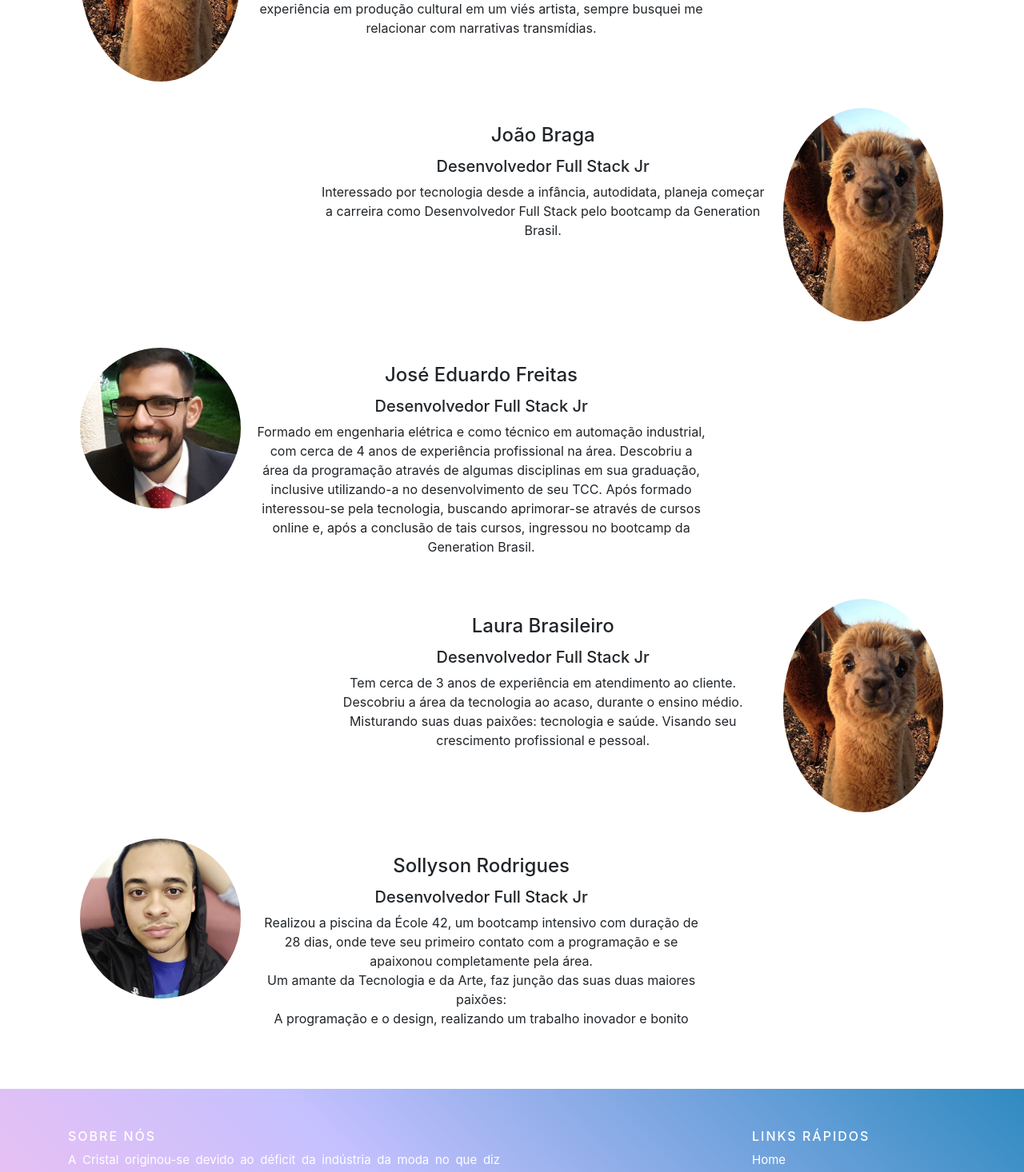
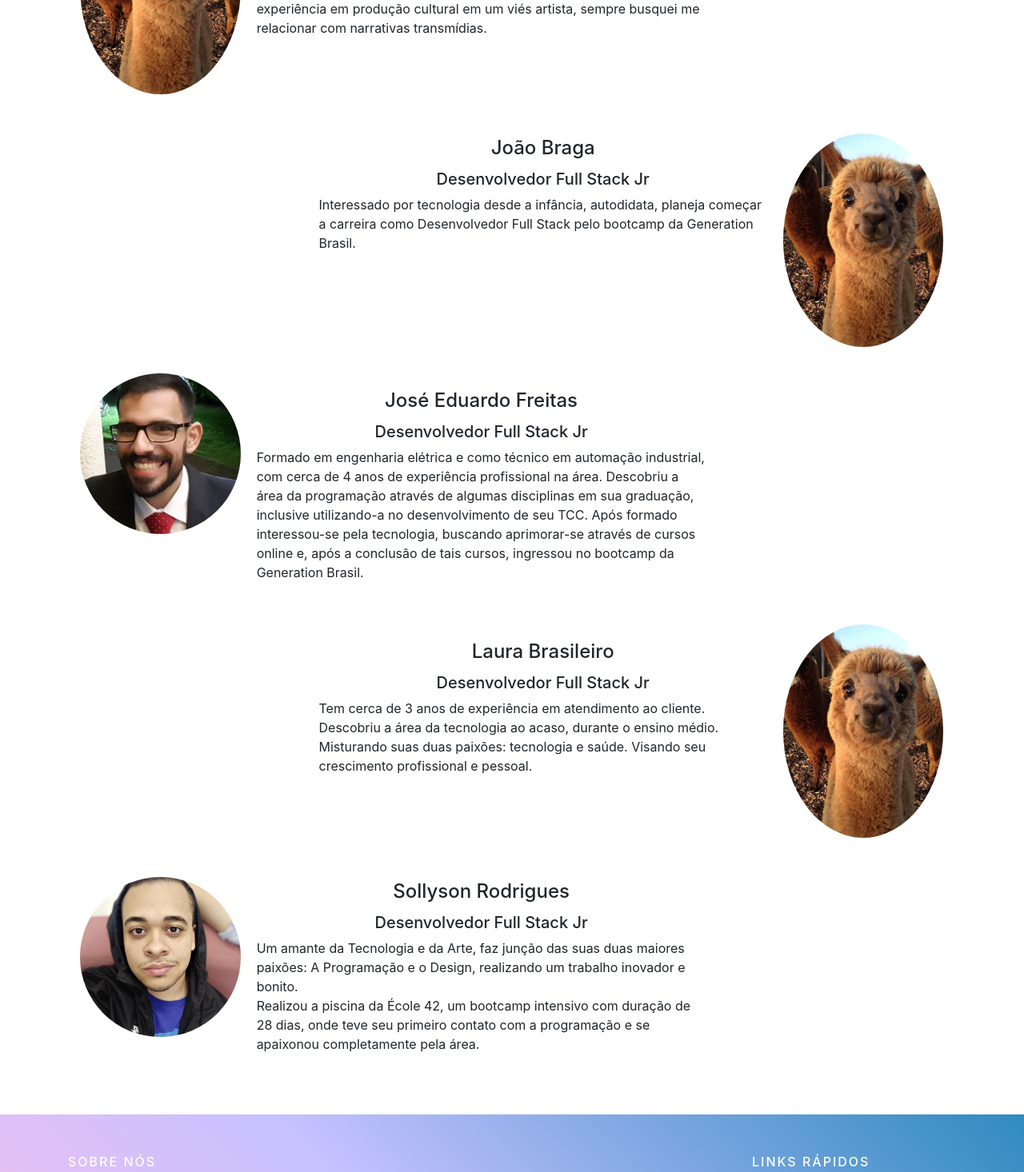
Before and after one commit to EduCFreitas/cristal-angular, an Angular app in the folder cristal/: page /sobre-nos in a window 1280 px wide. Shown: the part 840-2306 px from the top of the page at 80% size. Built offline with nearby package versions, Linux system fonts and the light colour scheme.

Commit message:
Ajuste no posicionamento dos card na sessão equipe

```diff
--- a/cristal/src/app/sobre-nos/sobre-nos.component.html
+++ b/cristal/src/app/sobre-nos/sobre-nos.component.html
@@ -5,9 +5,16 @@
       <div class="row">
         <div class="col-12 text-center mt-5">
           <h1 class="display-4 mb-3">O Projeto</h1>
-                <p class="lead">Motivados pelo trabalho de conclusão de curso da modelista Beatriz dos Santos Chinello, a qual observou o déficit da indústria da moda no que diz respeito à inclusão de pessoas com limitação de movimentação e deficiência física, desenvolvemos este site que, além de ser uma loja virtual voltada a tal público, também promove sua inclusão.</p>
-                <p class="lead">Beatriz buscou uma forma de suprir tal déficit da indústria através da criação de peças de vestuário para crianças com osteogênese imperfeita, também conhecida como “síndrome dos ossos de vidro” ou “síndrome dos ossos de cristal”. Tais peças visam o maior conforto das crianças, como também a maior proteção física de seus corpos, devido à suas condições de maior fragilidade.</p>
-                <p class="lead">O nome Cristal tem como objetivo evidenciar o preciosismo da vida das crianças que possuem a condição da síndrome de osteogênese imperfeita.</p>
+          <p class="lead">Motivados pelo trabalho de conclusão de curso da modelista Beatriz dos Santos Chinello, a qual
+            observou o déficit da indústria da moda no que diz respeito à inclusão de pessoas com limitação de
+            movimentação e deficiência física, desenvolvemos este site que, além de ser uma loja virtual voltada a tal
+            público, também promove sua inclusão.</p>
+          <p class="lead">Beatriz buscou uma forma de suprir tal déficit da indústria através da criação de peças de
+            vestuário para crianças com osteogênese imperfeita, também conhecida como “síndrome dos ossos de vidro” ou
+            “síndrome dos ossos de cristal”. Tais peças visam o maior conforto das crianças, como também a maior
+            proteção física de seus corpos, devido à suas condições de maior fragilidade.</p>
+          <p class="lead">O nome Cristal tem como objetivo evidenciar o preciosismo da vida das crianças que possuem a
+            condição da síndrome de osteogênese imperfeita.</p>
         </div>
       </div>
     </div>
@@ -23,14 +30,17 @@
 
       <div class="card2 mt-2 mb-2 col-sm-12 col-md-12 col-lg-9 mr-auto rounded-lg py-2 mb-3">
         <div class="row no-gutters">
-                    <div class="col-md-3 div-img-card">
+          <div class="col-md-3 div-img-card mt-3">
             <img src="assets/card-anne.jpg" class="card-img rounded-circle text-center" alt="foto da Anne">
           </div>
           <div class="col-md-9">
             <div class="card-body text-center">
               <h4 class="card-title">Anne Motta</h4>
               <h5 class="card-subtible">Desenvolvedor Full Stack Jr</h5>
-                            <p class="card-text">Redescobri a tecnologia através de um curso introdutório em C# e me apaixonei. Acredito no desenvolvimento da sociedade através de narrativas pluriversais e o rompimento da estrutura padronizada. Tenho experiência em produção cultural em um viés artista, sempre busquei me relacionar com narrativas transmídias.</p>
+              <p class="card-text">Redescobri a tecnologia através de um curso introdutório em C# e me apaixonei.
+                Acredito no desenvolvimento da sociedade através de narrativas pluriversais e o rompimento da estrutura
+                padronizada. Tenho experiência em produção cultural em um viés artista, sempre busquei me relacionar com
+                narrativas transmídias.</p>
             </div>
           </div>
         </div>
@@ -42,10 +52,11 @@
             <div class="card-body text-center">
               <h4 class="card-title">João Braga</h4>
               <h5 class="card-subtible">Desenvolvedor Full Stack Jr</h5>
-                            <p class="card-text">Interessado por tecnologia desde a infância, autodidata, planeja começar a carreira como Desenvolvedor Full Stack pelo bootcamp da Generation Brasil.</p>
+              <p class="card-text">Interessado por tecnologia desde a infância, autodidata, planeja começar a carreira
+                como Desenvolvedor Full Stack pelo bootcamp da Generation Brasil.</p>
             </div>
           </div>
-                    <div class="col-md-3 div-img-card">
+          <div class="col-md-3 div-img-card mt-3">
             <img src="assets/card-joao.jpg" class="card-img rounded-circle" alt="foto do João">
           </div>
         </div>
@@ -53,14 +64,18 @@
 
       <div class="card2 mb-2 col-sm-12 col-md-12 col-lg-9 mr-auto rounded-lg py-2 mb-3">
         <div class="row no-gutters">
-                    <div class="col-md-3 div-img-card">
+          <div class="col-md-3 div-img-card mt-4gki">
             <img src="assets/card-eduardo.png" class="card-img rounded-circle" alt="foto do Eduardo">
           </div>
           <div class="col-md-9">
             <div class="card-body text-center">
               <h4 class="card-title">José Eduardo Freitas</h4>
               <h5 class="card-subtible">Desenvolvedor Full Stack Jr</h5>
-                            <p class="card-text">Formado em engenharia elétrica e como técnico em automação industrial, com cerca de 4 anos de experiência profissional na área. Descobriu a área da programação através de algumas disciplinas em sua graduação, inclusive utilizando-a no desenvolvimento de seu TCC. Após formado interessou-se pela tecnologia, buscando aprimorar-se através de cursos online e, após a conclusão de tais cursos, ingressou no bootcamp da Generation Brasil.</p>
+              <p class="card-text">Formado em engenharia elétrica e como técnico em automação industrial, com cerca de 4
+                anos de experiência profissional na área. Descobriu a área da programação através de algumas disciplinas
+                em sua graduação, inclusive utilizando-a no desenvolvimento de seu TCC. Após formado interessou-se pela
+                tecnologia, buscando aprimorar-se através de cursos online e, após a conclusão de tais cursos, ingressou
+                no bootcamp da Generation Brasil.</p>
             </div>
           </div>
         </div>
@@ -72,7 +87,9 @@
             <div class="card-body text-center">
               <h4 class="card-title">Laura Brasileiro</h4>
               <h5 class="card-subtible">Desenvolvedor Full Stack Jr</h5>
-                            <p class="card-text">Tem cerca de 3 anos de experiência em atendimento ao cliente. Descobriu a área da tecnologia ao acaso, durante o ensino médio. Misturando suas duas paixões: tecnologia e saúde. Visando seu crescimento profissional e pessoal.</p>
+              <p class="card-text">Tem cerca de 3 anos de experiência em atendimento ao cliente. Descobriu a área da
+                tecnologia ao acaso, durante o ensino médio. Misturando suas duas paixões: tecnologia e saúde. Visando
+                seu crescimento profissional e pessoal.</p>
             </div>
           </div>
           <div class="col-md-3 div-img-card">
@@ -83,18 +100,19 @@
 
       <div class="card2 col-sm-12 col-md-12 col-lg-9 mr-auto rounded-lg py-2 mb-3">
         <div class="row no-gutters">
-                    <div class="col-md-3 div-img-card">
+          <div class="col-md-3 div-img-card mt-3">
             <img src="assets/card-solly.png" class="card-img rounded-circle" alt="foto do Solly">
           </div>
           <div class="col-md-9">
             <div class="card-body text-center">
               <h4 class="card-title">Sollyson Rodrigues</h4>
               <h5 class="card-subtible">Desenvolvedor Full Stack Jr</h5>
-                            <p class="card-text">Realizou a piscina da École 42, um bootcamp intensivo com duração de 28 dias, onde teve seu primeiro contato com a programação e se apaixonou completamente pela área.
+              <p class="card-text text-left">
+                Um amante da Tecnologia e da Arte, faz junção das suas duas maiores paixões:
+                A Programação e o Design, realizando um trabalho inovador e bonito.
                 <br>
-                              Um amante da Tecnologia e da Arte, faz junção das suas duas maiores paixões:
-                              <br>
-                               A programação e o design, realizando um trabalho inovador e bonito
+                Realizou a piscina da École 42, um bootcamp intensivo com duração de 28 dias, onde teve seu primeiro
+                contato com a programação e se apaixonou completamente pela área.
               </p>
             </div>
           </div>
--- a/cristal/src/app/sobre-nos/sobre-nos.component.scss
+++ b/cristal/src/app/sobre-nos/sobre-nos.component.scss
@@ -1,31 +1,35 @@
-.card{
-    border: 1px solid rgba(0,0,0,0);
-    transition: 0.2s;
+.card {
+  border: 1px solid rgba(0, 0, 0, 0);
+  transition: 0.5s;
 }
 
-.card:hover{
-    transition: 0.2s;
+.card:hover {
+  transition: 0.5s;
   color: white;
   background-color: #5D9BD4;
   transition-timing-function: ease-in-out;
 }
 
-.card2:hover{
-  transition: 0.2s;
+.card2:hover {
+  transition: 0.5s;
   color: white;
   background-color: #C1A4C8;
   transition-timing-function: ease-in-out;
 }
 
+.card-text {
+  text-align: left;
+}
+
 // Diminuição das imagens no modo responsivo, pois utilizando apenas o Bootstrap elas ficavam muito grandes
-@media screen and (max-width: 767px){
-    .card-img{
+@media screen and (max-width: 767px) {
+  .card-img {
     width: 75%;
     height: 75%;
     margin: 0 auto;
   }
 
-    .div-img-card{
+  .div-img-card {
     width: 75%;
     height: 75%;
     text-align: center;
```
Lines whose indentation alone changed are shown as unchanged.
